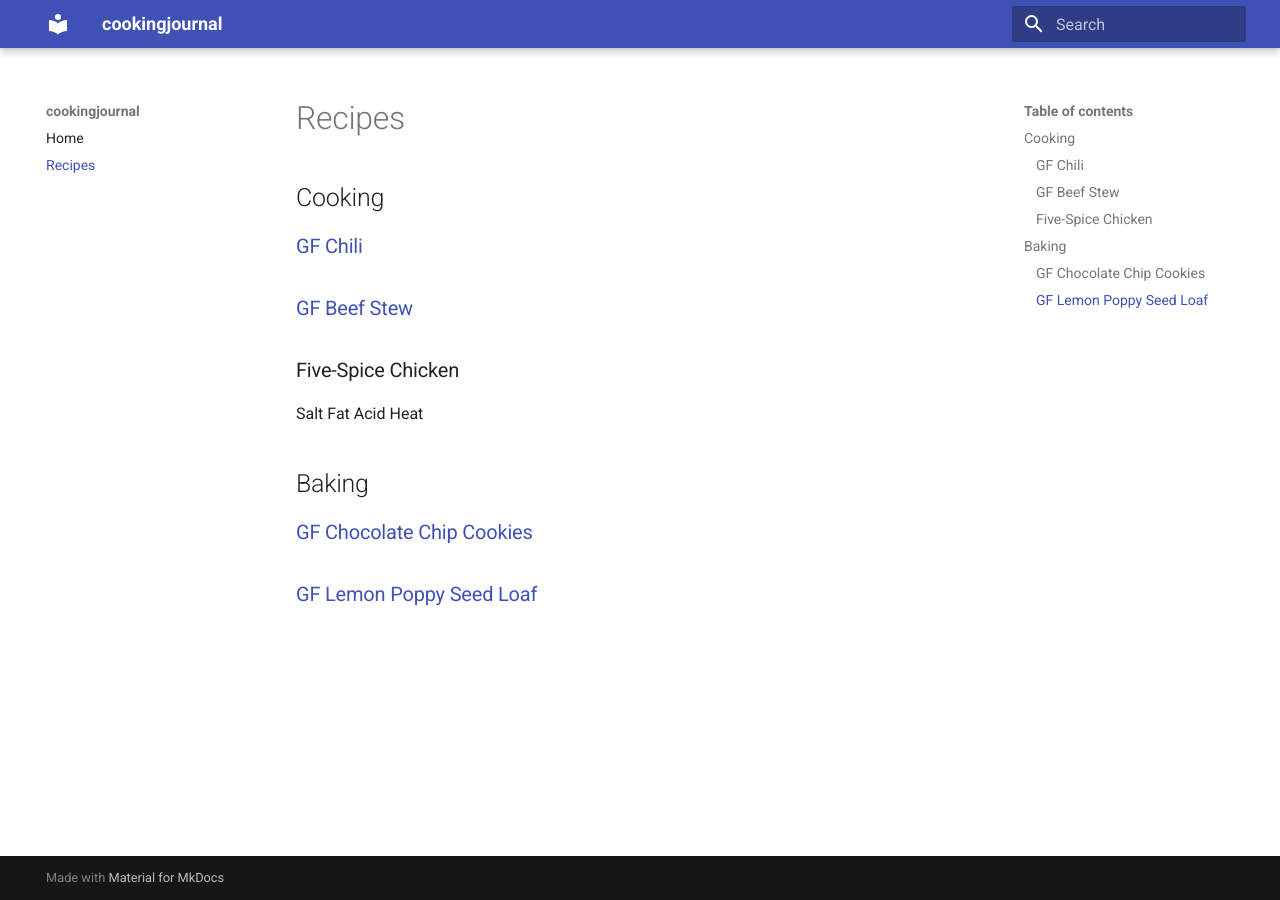
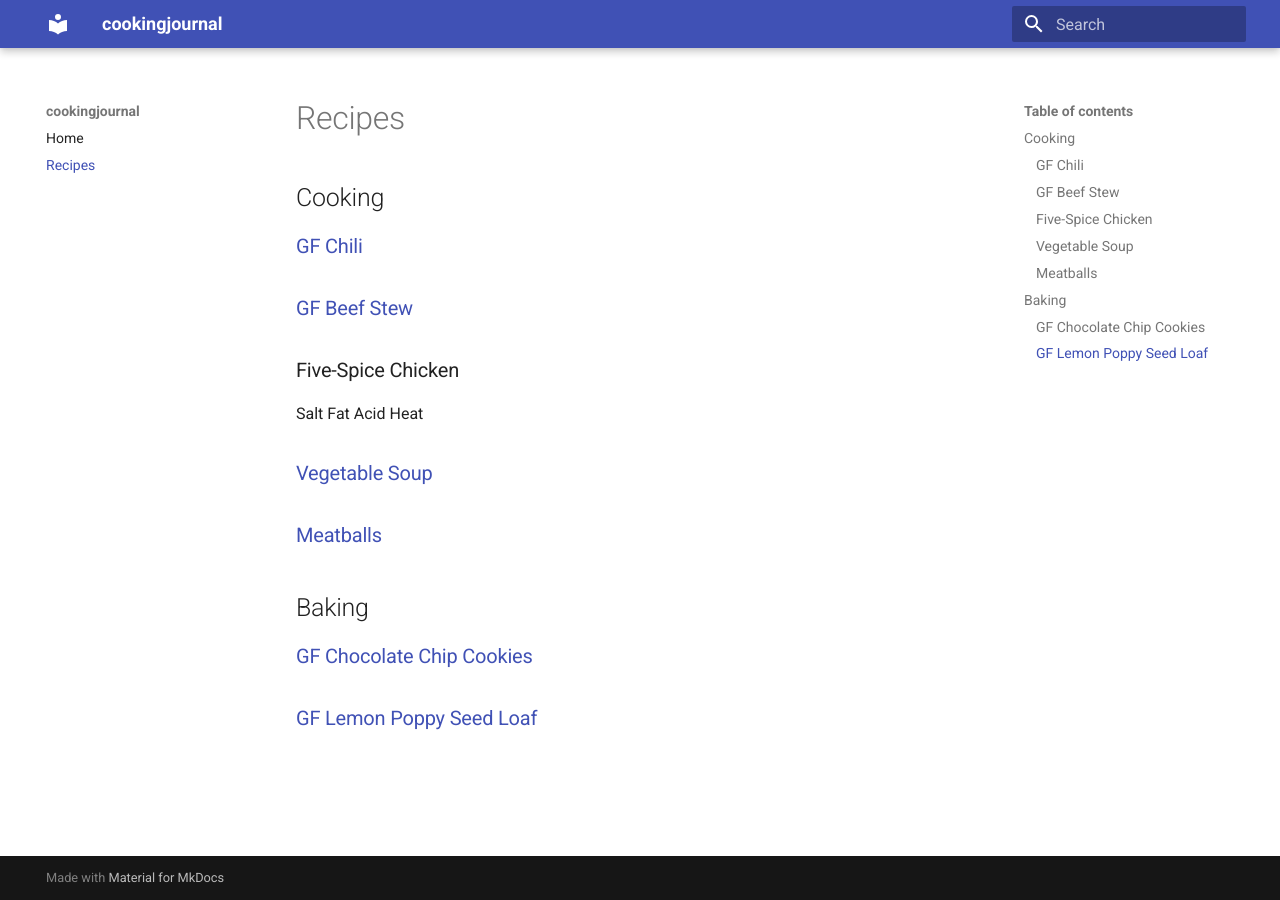
Before and after one commit to dwillmott/cookingjournal, an MkDocs documentation site: the page built from docs/recipes.md, in a window 1280 px wide. Built offline with MkDocs 1.6.1 and Material for MkDocs 9.7.7, drawn with Linux system fonts in a browser that asks for light colours.

Commit message:
Other recipes

```diff
--- a/docs/recipes.md
+++ b/docs/recipes.md
@@ -8,6 +8,10 @@
 
 Salt Fat Acid Heat
 
+### [Vegetable Soup](https://feedmephoebe.com/summer-detox-soup-recipe/)
+
+### [Meatballs](https://www.gimmesomeoven.com/meatball-recipe/)
+
 ## Baking
 
 ### [GF Chocolate Chip Cookies](https://meaningfuleats.com/the-best-gluten-free-chocolate-chip-cookies/)
```
Also changed, not shown: docs/index.md (line endings or trailing spaces).
